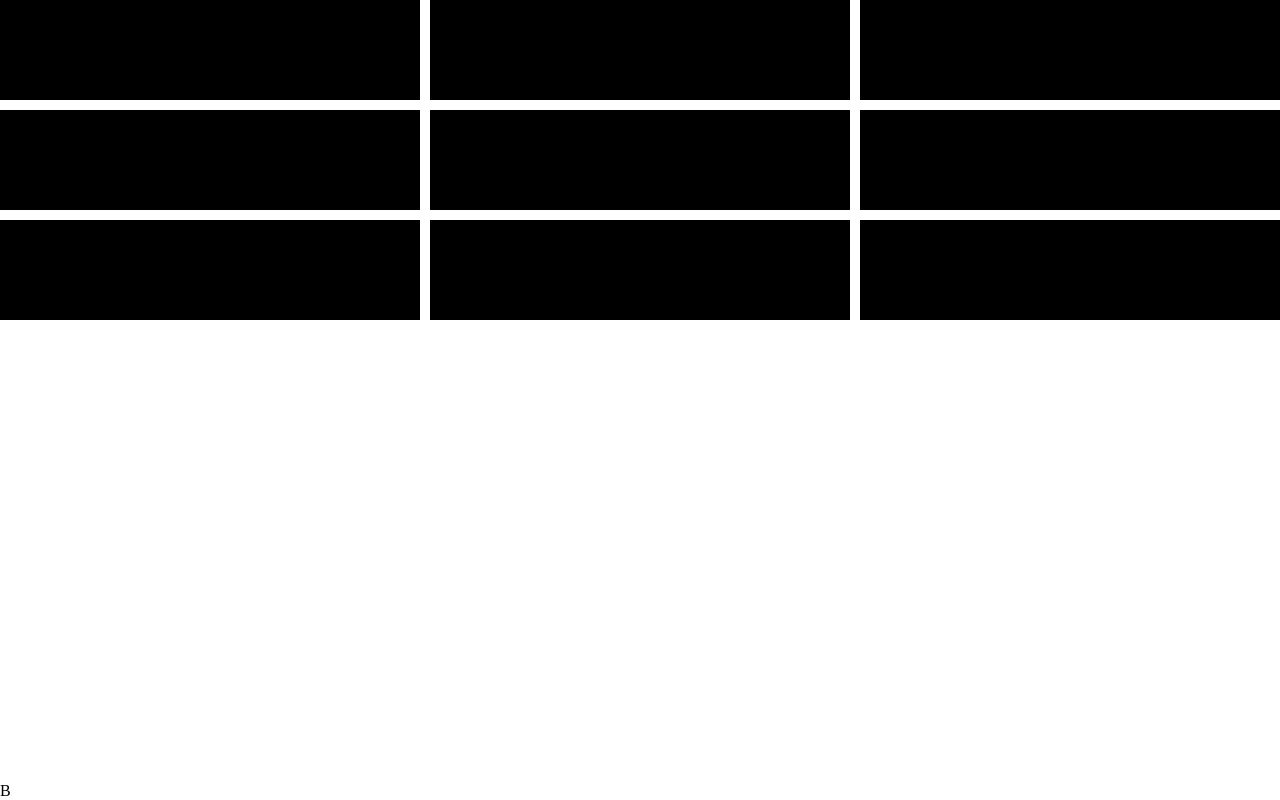
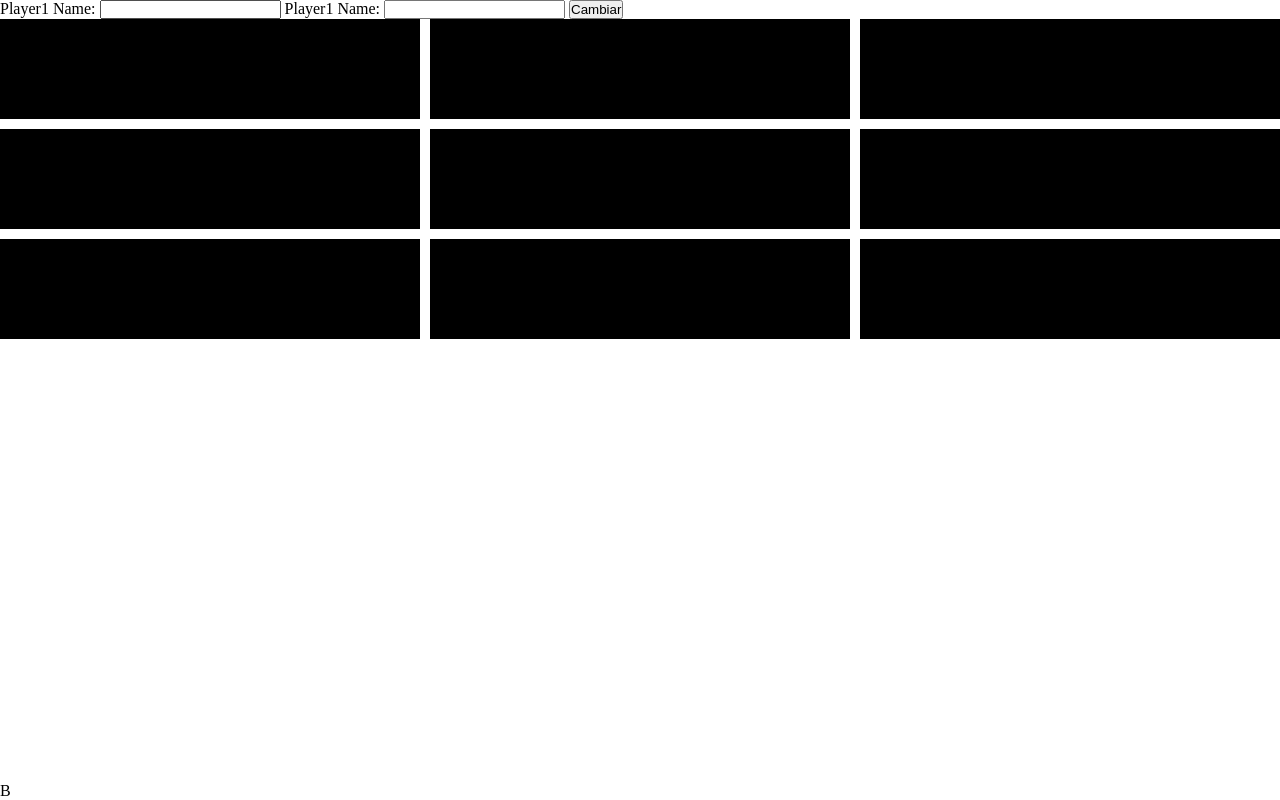
Before and after one commit to kopolo435/tic-tac-toe, a website: page index.html in a window 1280 px wide. Drawn offline with Linux system fonts and the light colour scheme.

Commit message:
Agrega inputs en header para cambiar nombre

```diff
--- a/index.html
+++ b/index.html
@@ -9,7 +9,19 @@
     <script src="script.js" defer></script>
 </head>
 <body>
-    <header></header>
+    <header>
+        <div class="playersName">
+            <form action="">
+                <label for="player1">Player1 Name:
+                    <input type="text" name="player1" id="player1">
+                </label>
+                <label for="player2">Player1 Name:
+                    <input type="text" name="player2" id="player2">
+                </label>
+                <button type="button" id="nameBtn">Cambiar</button>
+            </form>
+        </div>
+    </header>
     <main>
         <div class="mainContainer">
             <div class="gameBoard">
```
